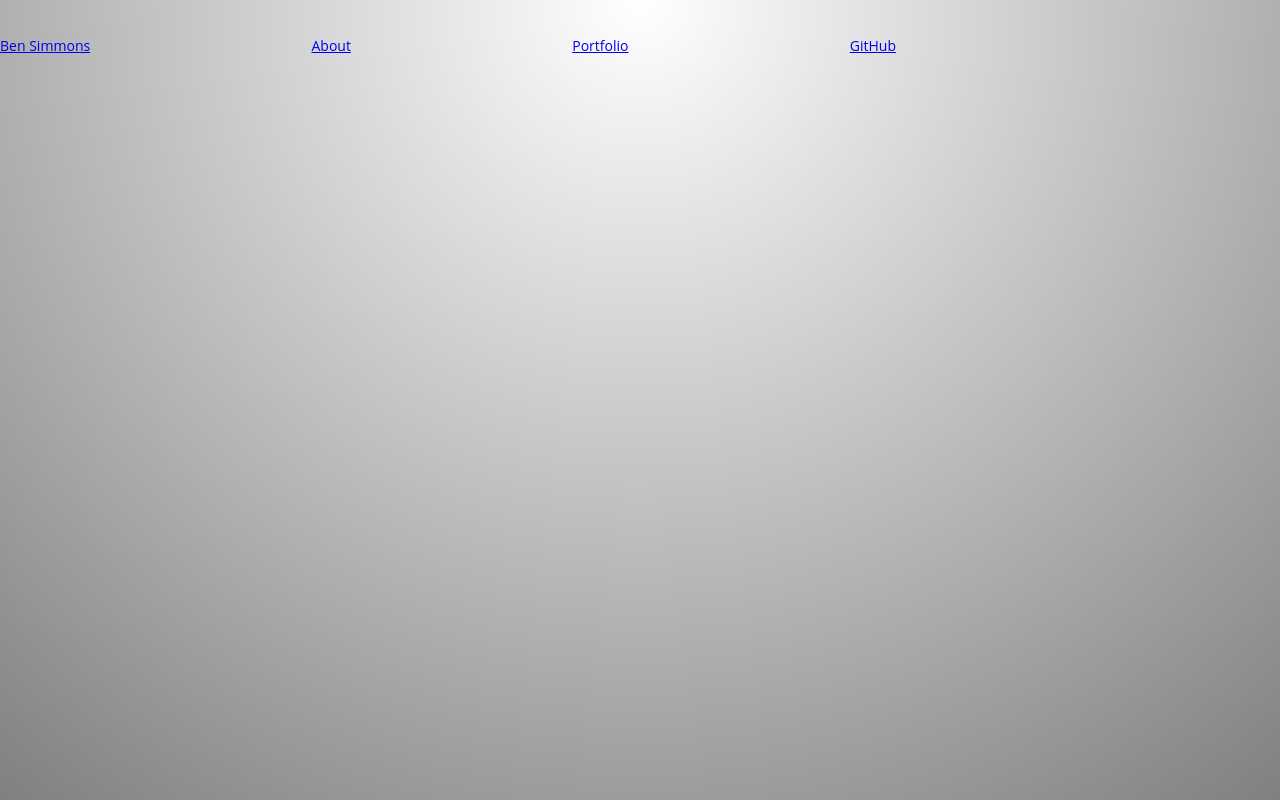
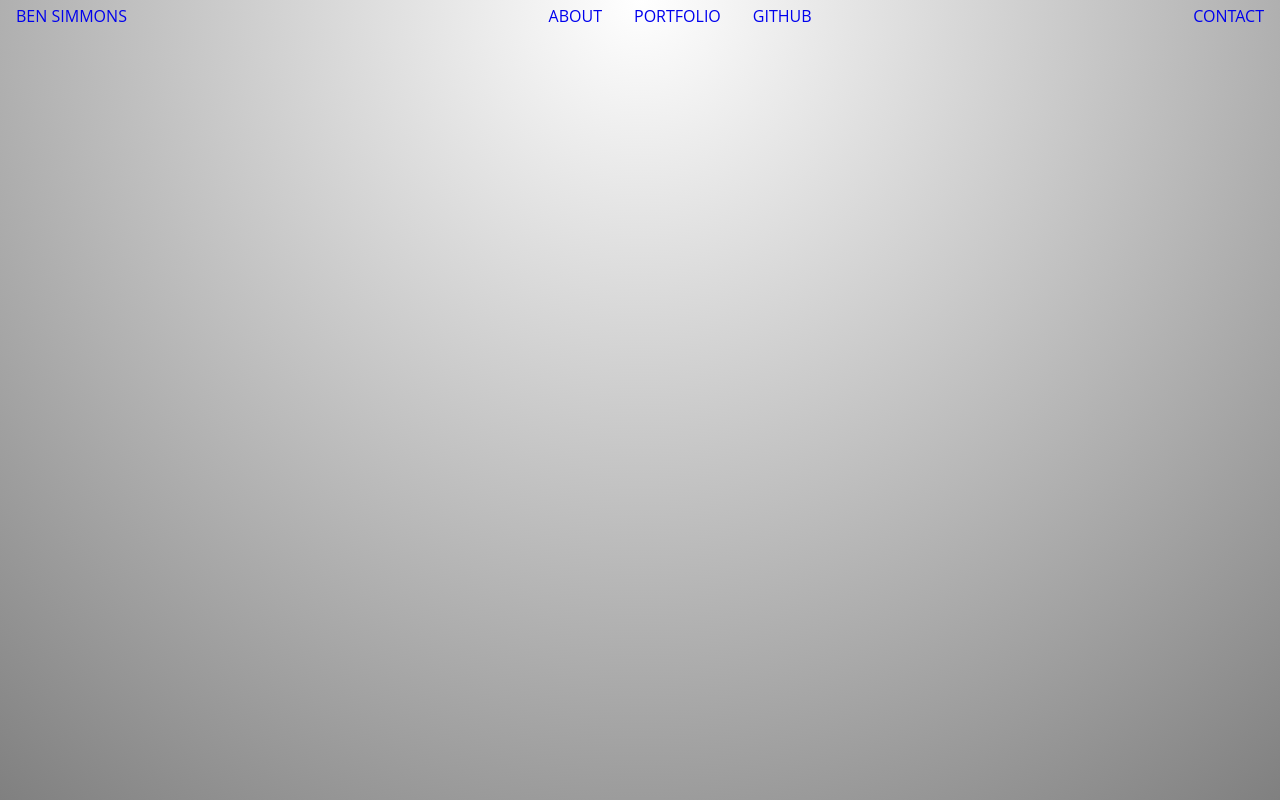
Before and after one commit to GitSimmons/portfolio, a Next.js app: page / in a window 1280 px wide. Built offline with nearby package versions, Linux system fonts and the light colour scheme.

Commit message:
Style Nav bar

```diff
--- a/components/Nav.tsx
+++ b/components/Nav.tsx
@@ -1,27 +1,49 @@
 import Link from "next/link";
 import styled from "styled-components";
-const StyledHeader = styled.div`
+const StyledNav = styled.div`
   color: white;
   display: flex;
   justify-content: space-between;
   align-items: flex-end;
   line-height: 2;
-  font-family: "Open Sans", Lato, Arial, Helvetica, sans-serif;
-  font-size: 14px;
-  @media (min-width: 768px) {
-    width: 70%;
+  font-size: 16px;
+  text-transform: uppercase;
+}
+  a {
+    text-decoration: none;
+    padding: 0 1rem 0 1rem;
+    display: block;
+    text-align: center;
   }
-  padding: 2rem 0 2rem 0;
+`;
+
+const StyledNavLinks = styled.ul`
+  list-style-type: none;
+  justify-content: space-between;
+  margin: 0 1rem 0 1rem;
+  li {
+    float: left;
+  }
 `;
 
 const Nav = () => {
   return (
-    <StyledHeader>
+    <StyledNav>
       <Link href="/">Ben Simmons</Link>
-      <Link href="/">About</Link>
-      <Link href="/">Portfolio</Link>
-      <Link href="/">GitHub</Link>
-    </StyledHeader>
+      <StyledNavLinks>
+        <li>
+          <Link href="/">About</Link>
+        </li>
+
+        <li>
+          <Link href="/">Portfolio</Link>
+        </li>
+        <li>
+          <Link href="/">GitHub</Link>
+        </li>
+      </StyledNavLinks>
+      <Link href="/">Contact</Link>
+    </StyledNav>
   );
 };
 
```
